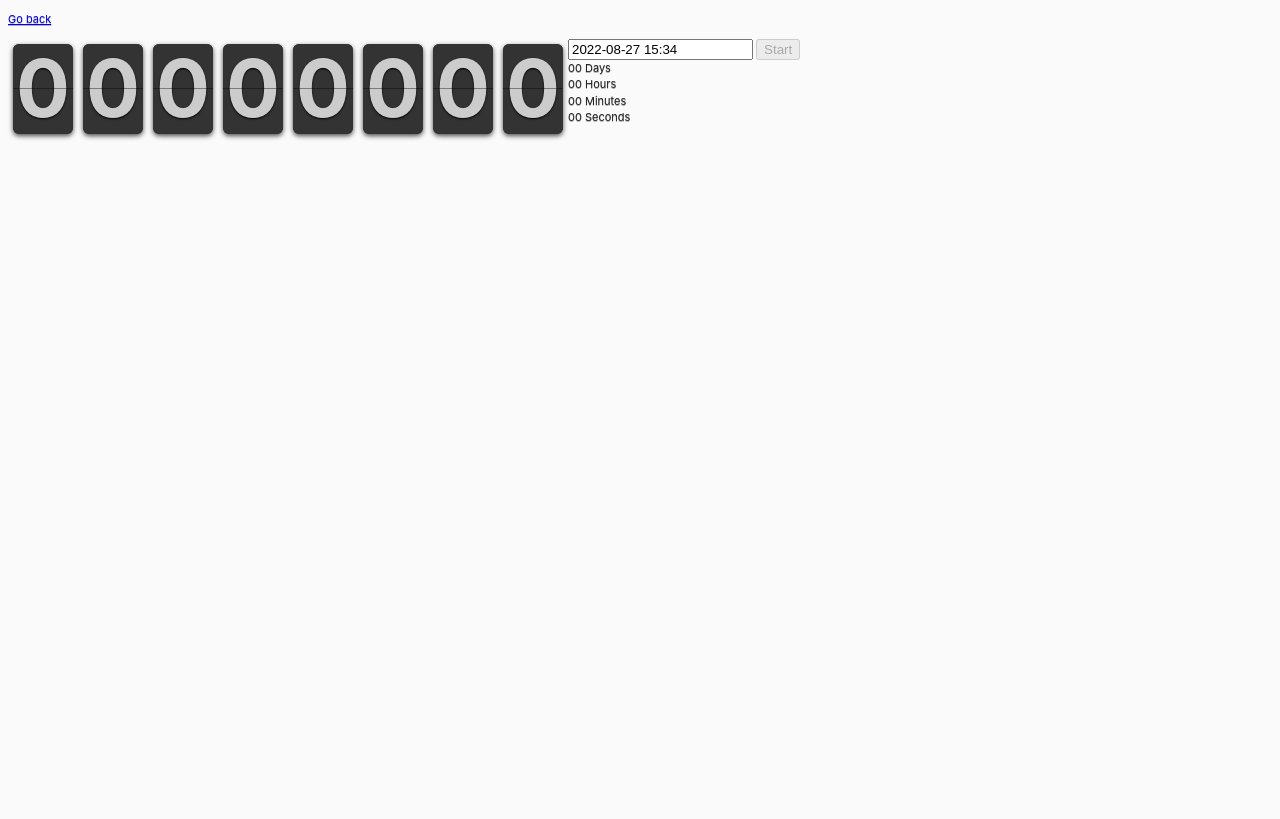
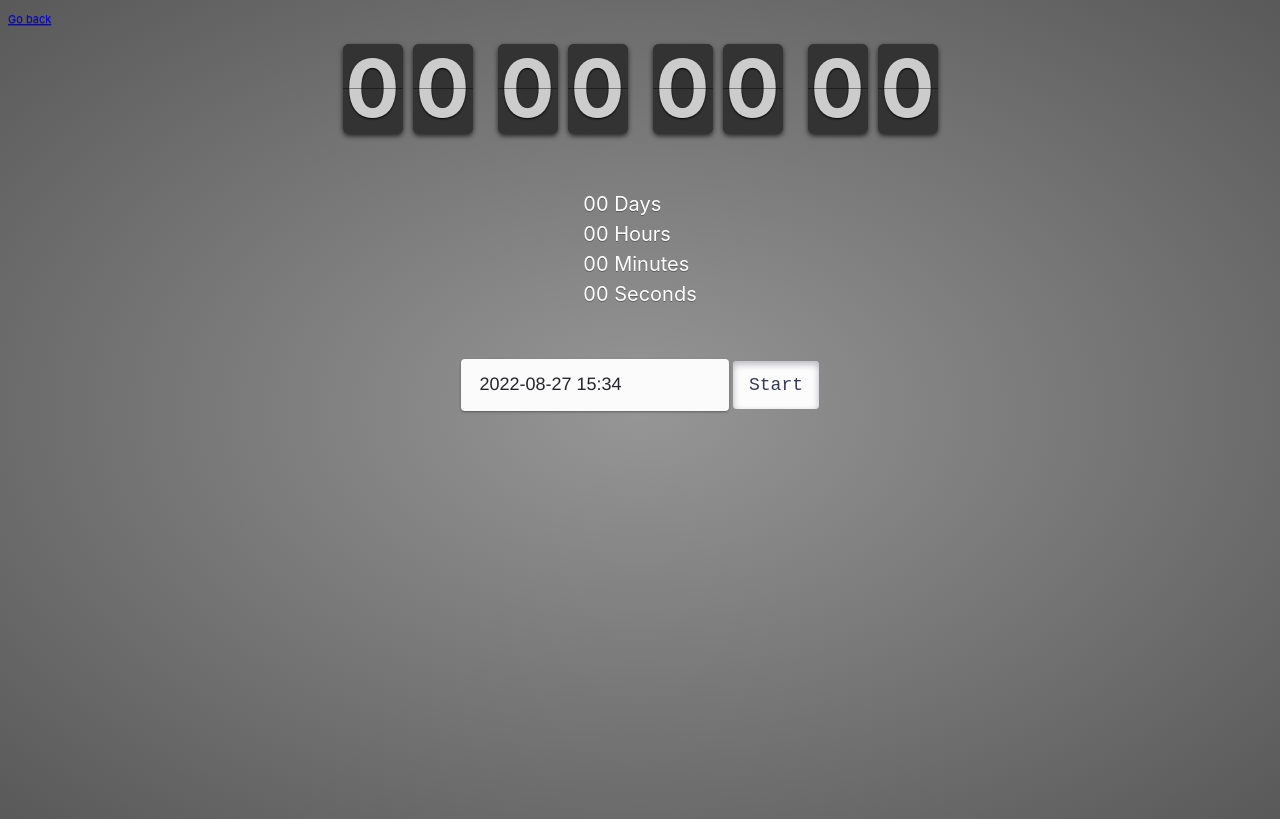
Before and after one commit to smorodskiy/goit-js-hw-09, a website built with Parcel: page src/02-timer.html in a window 1280 px wide. Built offline with nearby package versions, Linux system fonts and the light colour scheme.

Commit message:
add style for input/button

```diff
--- a/src/02-timer.html
+++ b/src/02-timer.html
@@ -10,12 +10,10 @@
     <body>
         <p><a href="index.html">Go back</a></p>
 
-        <input type="text" id="datetime-picker" />
-        <button type="button" data-start>Start</button>
-
+        <div class="container">
+            <div class="modern-timer">
                 <div class="flip days-f">
                     <div class="num prev">
-                <a href="#">
                         <div class="up">
                             <div class="shadow"></div>
                             <div class="inn">0</div>
@@ -24,10 +22,8 @@
                             <div class="shadow"></div>
                             <div class="inn">0</div>
                         </div>
-                </a>
                     </div>
                     <div class="num curr">
-                <a href="#">
                         <div class="up">
                             <div class="shadow"></div>
                             <div class="inn">0</div>
@@ -36,12 +32,10 @@
                             <div class="shadow"></div>
                             <div class="inn">0</div>
                         </div>
-                </a>
                     </div>
                 </div>
                 <div class="flip days-s">
                     <div class="num prev">
-                <a href="#">
                         <div class="up">
                             <div class="shadow"></div>
                             <div class="inn">0</div>
@@ -50,10 +44,8 @@
                             <div class="shadow"></div>
                             <div class="inn">0</div>
                         </div>
-                </a>
                     </div>
                     <div class="num curr">
-                <a href="#">
                         <div class="up">
                             <div class="shadow"></div>
                             <div class="inn">0</div>
@@ -62,12 +54,10 @@
                             <div class="shadow"></div>
                             <div class="inn">0</div>
                         </div>
-                </a>
                     </div>
                 </div>
                 <div class="flip hours-f">
                     <div class="num prev">
-                <a href="#">
                         <div class="up">
                             <div class="shadow"></div>
                             <div class="inn">0</div>
@@ -76,10 +66,8 @@
                             <div class="shadow"></div>
                             <div class="inn">0</div>
                         </div>
-                </a>
                     </div>
                     <div class="num curr">
-                <a href="#">
                         <div class="up">
                             <div class="shadow"></div>
                             <div class="inn">0</div>
@@ -88,12 +76,10 @@
                             <div class="shadow"></div>
                             <div class="inn">0</div>
                         </div>
-                </a>
                     </div>
                 </div>
                 <div class="flip hours-s">
                     <div class="num prev">
-                <a href="#">
                         <div class="up">
                             <div class="shadow"></div>
                             <div class="inn">0</div>
@@ -102,10 +88,8 @@
                             <div class="shadow"></div>
                             <div class="inn">0</div>
                         </div>
-                </a>
                     </div>
                     <div class="num curr">
-                <a href="#">
                         <div class="up">
                             <div class="shadow"></div>
                             <div class="inn">0</div>
@@ -114,12 +98,10 @@
                             <div class="shadow"></div>
                             <div class="inn">0</div>
                         </div>
-                </a>
                     </div>
                 </div>
                 <div class="flip mins-f">
                     <div class="num prev">
-                <a href="#">
                         <div class="up">
                             <div class="shadow"></div>
                             <div class="inn">0</div>
@@ -128,10 +110,8 @@
                             <div class="shadow"></div>
                             <div class="inn">0</div>
                         </div>
-                </a>
                     </div>
                     <div class="num curr">
-                <a href="#">
                         <div class="up">
                             <div class="shadow"></div>
                             <div class="inn">0</div>
@@ -140,12 +120,10 @@
                             <div class="shadow"></div>
                             <div class="inn">0</div>
                         </div>
-                </a>
                     </div>
                 </div>
                 <div class="flip mins-s">
                     <div class="num prev">
-                <a href="#">
                         <div class="up">
                             <div class="shadow"></div>
                             <div class="inn">0</div>
@@ -154,10 +132,8 @@
                             <div class="shadow"></div>
                             <div class="inn">0</div>
                         </div>
-                </a>
                     </div>
                     <div class="num curr">
-                <a href="#">
                         <div class="up">
                             <div class="shadow"></div>
                             <div class="inn">0</div>
@@ -166,12 +142,10 @@
                             <div class="shadow"></div>
                             <div class="inn">0</div>
                         </div>
-                </a>
                     </div>
                 </div>
                 <div class="flip secs-f">
                     <div class="num prev">
-                <a href="#">
                         <div class="up">
                             <div class="shadow"></div>
                             <div class="inn">0</div>
@@ -180,10 +154,8 @@
                             <div class="shadow"></div>
                             <div class="inn">0</div>
                         </div>
-                </a>
                     </div>
                     <div class="num curr">
-                <a href="#">
                         <div class="up">
                             <div class="shadow"></div>
                             <div class="inn">0</div>
@@ -192,12 +164,10 @@
                             <div class="shadow"></div>
                             <div class="inn">0</div>
                         </div>
-                </a>
                     </div>
                 </div>
                 <div class="flip secs-s">
                     <div class="num prev">
-                <a href="#">
                         <div class="up">
                             <div class="shadow"></div>
                             <div class="inn">0</div>
@@ -206,10 +176,8 @@
                             <div class="shadow"></div>
                             <div class="inn">0</div>
                         </div>
-                </a>
                     </div>
                     <div class="num curr">
-                <a href="#">
                         <div class="up">
                             <div class="shadow"></div>
                             <div class="inn">0</div>
@@ -218,11 +186,11 @@
                             <div class="shadow"></div>
                             <div class="inn">0</div>
                         </div>
-                </a>
+                    </div>
                 </div>
             </div>
 
-        <div class="conatiner">
+            <div class="timer-container">
                 <div class="timer">
                     <div class="field">
                         <span class="value" data-days>00</span>
@@ -243,6 +211,9 @@
                 </div>
             </div>
 
+            <input class="input-date" type="text" id="datetime-picker" />
+            <button class="button-30" type="button" data-start>Start</button>
+        </div>
         <script src="js/02-timer.js" type="module"></script>
     </body>
 </html>
--- a/src/css/timer.css
+++ b/src/css/timer.css
@@ -1,45 +1,91 @@
-/* .clearfix:before,
-.clearfix:after {
-    content: " ";
-    display: table;
-}
-
-.clearfix:after {
-    clear: both;
-}
-
-.clearfix {
-    *zoom: 1;
-} */
-
 /* Main */
-
-html, body {
+html {
     min-height: 100%;
 }
 
 body {
+    height: 100vh;
     font: normal 11px "Helvetica Neue", Helvetica, sans-serif;
     user-select: none;
+    /* text-align: center; */
+
     color: #888;
-    text-shadow: 0 1px 0 rgba(0, 0, 0, .3);
+    text-shadow: 0 1px 0 rgba(0, 0, 0, 0.3);
+    background: rgb(150, 150, 150);
+    background: -moz-radial-gradient(
+        center,
+        ellipse cover,
+        rgba(150, 150, 150, 1) 0%,
+        rgba(89, 89, 89, 1) 100%
+    );
+    background: -webkit-gradient(
+        radial,
+        center center,
+        0px,
+        center center,
+        100%,
+        color-stop(0%, rgba(150, 150, 150, 1)),
+        color-stop(100%, rgba(89, 89, 89, 1))
+    );
+    background: -webkit-radial-gradient(
+        center,
+        ellipse cover,
+        rgba(150, 150, 150, 1) 0%,
+        rgba(89, 89, 89, 1) 100%
+    );
+    background: -o-radial-gradient(
+        center,
+        ellipse cover,
+        rgba(150, 150, 150, 1) 0%,
+        rgba(89, 89, 89, 1) 100%
+    );
+    background: -ms-radial-gradient(
+        center,
+        ellipse cover,
+        rgba(150, 150, 150, 1) 0%,
+        rgba(89, 89, 89, 1) 100%
+    );
+    background: radial-gradient(
+        ellipse at center,
+        rgba(150, 150, 150, 1) 0%,
+        rgba(89, 89, 89, 1) 100%
+    );
+    filter: progid:DXImageTransform.Microsoft.gradient(startColorstr = '#969696', endColorstr = '#595959', GradientType = 1);
 }
 
 .container {
     text-align: center;
-    position: absolute;
-    left: 50%;
-    top: 50%;
-    width: 140px;
-    height: 90px;
-    margin: -45px 0 0 -70px;
+}
+
+.timer-container {
+    display: flex;
+    justify-content: center;
+    text-align: left;
+    margin-top: 50px;
+    margin-bottom: 50px;
+    font-size: 20px;
+    color: #fff;
+}
+
+.modern-timer {
+    display: flex;
+    justify-content: center;
+}
+
+.modern-timer > .days-s {
+    margin-right: 20px;
+}
+.modern-timer > .hours-s {
+    margin-right: 20px;
+}
+.modern-timer > .mins-s {
+    margin-right: 20px;
 }
 
 /* Skeleton */
-
 div.flip {
     position: relative;
-    float: left;
+    /* float: left; */
     margin: 5px;
     width: 60px;
     height: 90px;
@@ -47,7 +93,7 @@ div.flip {
     font-weight: bold;
     line-height: 87px;
     border-radius: 6px;
-    box-shadow: 0 2px 5px rgba(0, 0, 0, .7);
+    box-shadow: 0 2px 5px rgba(0, 0, 0, 0.7);
 }
 
 div.flip .num {
@@ -57,20 +103,19 @@ div.flip .num {
     top: 0;
     width: 100%;
     height: 100%;
-
 }
 
 /* div.flip .num:first-child {
     z-index: 2;
 } */
 
-div.flip .num a {
+div.flip .num {
     display: block;
     height: 100%;
     perspective: 200px;
 }
 
-div.flip .num a div {
+div.flip .num div {
     z-index: 1;
     position: absolute;
     left: 0;
@@ -79,35 +124,35 @@ div.flip .num a div {
     overflow: hidden;
 }
 
-div.flip .num a div .shadow {
+div.flip .num div .shadow {
     position: absolute;
     width: 100%;
     height: 100%;
     z-index: 2;
 }
 
-div.flip .num a div.up {
+div.flip .num div.up {
     transform-origin: 50% 100%;
     top: 0;
 }
 
-div.flip .num a div.up:after {
-  content: "";
-  position:absolute;
-  top:44px;
-  left:0;
-  z-index: 5;
+div.flip .num div.up:after {
+    content: "";
+    position: absolute;
+    top: 44px;
+    left: 0;
+    z-index: 5;
     width: 100%;
-  height: 3px;
-  background-color: rgba(0,0,0,.4);
+    height: 3px;
+    background-color: rgba(0, 0, 0, 0.4);
 }
 
-div.flip .num a div.down {
+div.flip .num div.down {
     transform-origin: 50% 0%;
     bottom: 0;
 }
 
-div.flip .num a div div.inn {
+div.flip .num div div.inn {
     position: absolute;
     left: 0;
     z-index: 1;
@@ -120,12 +165,11 @@ div.flip .num a div div.inn {
     border-radius: 6px;
 }
 
-div.flip .num a div.up div.inn {
+div.flip .num div.up div.inn {
     top: 0;
-
 }
 
-div.flip .num a div.down div.inn {
+div.flip .num div.down div.inn {
     bottom: 0;
 }
 
@@ -136,7 +180,7 @@ body div .num.before {
 }
 
 body div .num.active {
-    animation: asd .5s .5s linear both;
+    animation: asd 0.5s 0.5s linear both;
     z-index: 2;
 }
 
@@ -154,7 +198,7 @@ body div .num.active {
 
 body div .num.active .down {
     z-index: 2;
-    animation: turn .5s .5s linear both;
+    animation: turn 0.5s 0.5s linear both;
 }
 
 @keyframes turn {
@@ -168,7 +212,7 @@ body div .num.active .down {
 
 body div .num.before .up {
     z-index: 2;
-    animation: turn2 .5s linear both;
+    animation: turn2 0.5s linear both;
 }
 
 @keyframes turn2 {
@@ -183,45 +227,69 @@ body div .num.before .up {
 /* SHADOW */
 
 body div .num.before .up .shadow {
-    background: -moz-linear-gradient(top, rgba(0, 0, 0, .1) 0%, rgba(0, 0, 0, 1) 100%);
-    background: -webkit-gradient(linear, left top, left bottom, color-stop(0%, rgba(0, 0, 0, .1)), color-stop(100%, rgba(0, 0, 0, 1)));
-    background: linear-gradient(top, rgba(0, 0, 0, .1) 0%, rgba(0, 0, 0, 1) 100%);
-    background: -o-linear-gradient(top, rgba(0, 0, 0, .1) 0%, rgba(0, 0, 0, 1) 100%);
-    background: -ms-linear-gradient(top, rgba(0, 0, 0, .1) 0%, rgba(0, 0, 0, 1) 100%);
-    background: linear-gradient(to bottom, rgba(0, 0, 0, .1) 0%, rgba(0, 0, 0, 1) 100%);
-    animation: show .5s linear both;
+    background: -moz-linear-gradient(top, rgba(0, 0, 0, 0.1) 0%, rgba(0, 0, 0, 1) 100%);
+    background: -webkit-gradient(
+        linear,
+        left top,
+        left bottom,
+        color-stop(0%, rgba(0, 0, 0, 0.1)),
+        color-stop(100%, rgba(0, 0, 0, 1))
+    );
+    background: linear-gradient(top, rgba(0, 0, 0, 0.1) 0%, rgba(0, 0, 0, 1) 100%);
+    background: -o-linear-gradient(top, rgba(0, 0, 0, 0.1) 0%, rgba(0, 0, 0, 1) 100%);
+    background: -ms-linear-gradient(top, rgba(0, 0, 0, 0.1) 0%, rgba(0, 0, 0, 1) 100%);
+    background: linear-gradient(to bottom, rgba(0, 0, 0, 0.1) 0%, rgba(0, 0, 0, 1) 100%);
+    animation: show 0.5s linear both;
 }
 
 body div .num.active .up .shadow {
-    background: -moz-linear-gradient(top, rgba(0, 0, 0, .1) 0%, rgba(0, 0, 0, 1) 100%);
-    background: -webkit-gradient(linear, left top, left bottom, color-stop(0%, rgba(0, 0, 0, .1)), color-stop(100%, rgba(0, 0, 0, 1)));
-    background: linear-gradient(top, rgba(0, 0, 0, .1) 0%, rgba(0, 0, 0, 1) 100%);
-    background: -o-linear-gradient(top, rgba(0, 0, 0, .1) 0%, rgba(0, 0, 0, 1) 100%);
-    background: -ms-linear-gradient(top, rgba(0, 0, 0, .1) 0%, rgba(0, 0, 0, 1) 100%);
-    background: linear-gradient(to bottom, rgba(0, 0, 0, .1) 0%, rgba(0, 0, 0, 1) 100%);
-    animation: hide .5s .3s linear both;
+    background: -moz-linear-gradient(top, rgba(0, 0, 0, 0.1) 0%, rgba(0, 0, 0, 1) 100%);
+    background: -webkit-gradient(
+        linear,
+        left top,
+        left bottom,
+        color-stop(0%, rgba(0, 0, 0, 0.1)),
+        color-stop(100%, rgba(0, 0, 0, 1))
+    );
+    background: linear-gradient(top, rgba(0, 0, 0, 0.1) 0%, rgba(0, 0, 0, 1) 100%);
+    background: -o-linear-gradient(top, rgba(0, 0, 0, 0.1) 0%, rgba(0, 0, 0, 1) 100%);
+    background: -ms-linear-gradient(top, rgba(0, 0, 0, 0.1) 0%, rgba(0, 0, 0, 1) 100%);
+    background: linear-gradient(to bottom, rgba(0, 0, 0, 0.1) 0%, rgba(0, 0, 0, 1) 100%);
+    animation: hide 0.5s 0.3s linear both;
 }
 
 /*DOWN*/
 
 body div .num.before .down .shadow {
-    background: -moz-linear-gradient(top, rgba(0, 0, 0, 1) 0%, rgba(0, 0, 0, .1) 100%);
-    background: -webkit-gradient(linear, left top, left bottom, color-stop(0%, rgba(0, 0, 0, 1)), color-stop(100%, rgba(0, 0, 0, .1)));
-    background: linear-gradient(top, rgba(0, 0, 0, 1) 0%, rgba(0, 0, 0, .1) 100%);
-    background: -o-linear-gradient(top, rgba(0, 0, 0, 1) 0%, rgba(0, 0, 0, .1) 100%);
-    background: -ms-linear-gradient(top, rgba(0, 0, 0, 1) 0%, rgba(0, 0, 0, .1) 100%);
-    background: linear-gradient(to bottom, rgba(0, 0, 0, 1) 0%, rgba(0, 0, 0, .1) 100%);
-    animation: show .5s linear both;
+    background: -moz-linear-gradient(top, rgba(0, 0, 0, 1) 0%, rgba(0, 0, 0, 0.1) 100%);
+    background: -webkit-gradient(
+        linear,
+        left top,
+        left bottom,
+        color-stop(0%, rgba(0, 0, 0, 1)),
+        color-stop(100%, rgba(0, 0, 0, 0.1))
+    );
+    background: linear-gradient(top, rgba(0, 0, 0, 1) 0%, rgba(0, 0, 0, 0.1) 100%);
+    background: -o-linear-gradient(top, rgba(0, 0, 0, 1) 0%, rgba(0, 0, 0, 0.1) 100%);
+    background: -ms-linear-gradient(top, rgba(0, 0, 0, 1) 0%, rgba(0, 0, 0, 0.1) 100%);
+    background: linear-gradient(to bottom, rgba(0, 0, 0, 1) 0%, rgba(0, 0, 0, 0.1) 100%);
+    animation: show 0.5s linear both;
 }
 
 body div .num.active .down .shadow {
-    background: -moz-linear-gradient(top, rgba(0, 0, 0, 1) 0%, rgba(0, 0, 0, .1) 100%);
-    background: -webkit-gradient(linear, left top, left bottom, color-stop(0%, rgba(0, 0, 0, 1)), color-stop(100%, rgba(0, 0, 0, .1)));
-    background: linear-gradient(top, rgba(0, 0, 0, 1) 0%, rgba(0, 0, 0, .1) 100%);
-    background: -o-linear-gradient(top, rgba(0, 0, 0, 1) 0%, rgba(0, 0, 0, .1) 100%);
-    background: -ms-linear-gradient(top, rgba(0, 0, 0, 1) 0%, rgba(0, 0, 0, .1) 100%);
-    background: linear-gradient(to bottom, rgba(0, 0, 0, 1) 0%, rgba(0, 0, 0, .1) 100%);
-    animation: hide .5s .3s linear both;
+    background: -moz-linear-gradient(top, rgba(0, 0, 0, 1) 0%, rgba(0, 0, 0, 0.1) 100%);
+    background: -webkit-gradient(
+        linear,
+        left top,
+        left bottom,
+        color-stop(0%, rgba(0, 0, 0, 1)),
+        color-stop(100%, rgba(0, 0, 0, 0.1))
+    );
+    background: linear-gradient(top, rgba(0, 0, 0, 1) 0%, rgba(0, 0, 0, 0.1) 100%);
+    background: -o-linear-gradient(top, rgba(0, 0, 0, 1) 0%, rgba(0, 0, 0, 0.1) 100%);
+    background: -ms-linear-gradient(top, rgba(0, 0, 0, 1) 0%, rgba(0, 0, 0, 0.1) 100%);
+    background: linear-gradient(to bottom, rgba(0, 0, 0, 1) 0%, rgba(0, 0, 0, 0.1) 100%);
+    animation: hide 0.5s 0.3s linear both;
 }
 
 @keyframes show {
@@ -241,3 +309,76 @@ body div .num.active .down .shadow {
         opacity: 0;
     }
 }
+
+/* BUTTON */
+
+.button-30 {
+    align-items: center;
+    appearance: none;
+    background-color: #fcfcfd;
+    border-radius: 4px;
+    border-width: 0;
+    box-shadow: rgba(45, 35, 66, 0.4) 0 2px 4px, rgba(45, 35, 66, 0.3) 0 7px 13px -3px,
+        #d6d6e7 0 -3px 0 inset;
+    box-sizing: border-box;
+    color: #36395a;
+    cursor: pointer;
+    display: inline-flex;
+    font-family: "JetBrains Mono", monospace;
+    height: 48px;
+    justify-content: center;
+    line-height: 1;
+    list-style: none;
+    overflow: hidden;
+    padding-left: 16px;
+    padding-right: 16px;
+    position: relative;
+    text-align: left;
+    text-decoration: none;
+    transition: box-shadow 0.15s, transform 0.15s;
+    user-select: none;
+    -webkit-user-select: none;
+    touch-action: manipulation;
+    white-space: nowrap;
+    will-change: box-shadow, transform;
+    font-size: 18px;
+}
+
+.button-30:focus {
+    box-shadow: #d6d6e7 0 0 0 1.5px inset, rgba(45, 35, 66, 0.4) 0 2px 4px,
+        rgba(45, 35, 66, 0.3) 0 7px 13px -3px, #d6d6e7 0 -3px 0 inset;
+}
+
+.button-30:hover {
+    box-shadow: rgba(45, 35, 66, 0.4) 0 4px 8px, rgba(45, 35, 66, 0.3) 0 7px 13px -3px,
+        #d6d6e7 0 -3px 0 inset;
+    transform: translateY(-2px);
+}
+
+.button-30:active {
+    box-shadow: #d6d6e7 0 3px 7px inset;
+    transform: translateY(2px);
+}
+
+.button-30:disabled {
+    box-shadow: #b4b4bb 0 3px 7px inset;
+    transform: translateY(0px);
+}
+
+/* INPUT */
+.input-date {
+    color: rgb(36, 35, 42);
+    font: 18px Helvetica Neue, Helvetica, sans-serif;
+    /* line-height: 20px; */
+    min-height: 52px;
+    border-radius: 4px;
+    padding: 8px 16px;
+    border: 2px solid transparent;
+    box-shadow: rgb(0 0 0 / 12%) 0px 1px 3px, rgb(0 0 0 / 24%) 0px 1px 2px;
+    background: rgb(251, 251, 251);
+    transition: all 0.1s ease 0s;
+}
+
+/* .input-date:focus {
+    border: 2px solid rgb(124, 138, 255);
+} */
```
Also changed, not shown: src/js/02-timer.js (+6 -11 lines). Lines whose indentation alone changed are shown as unchanged.
